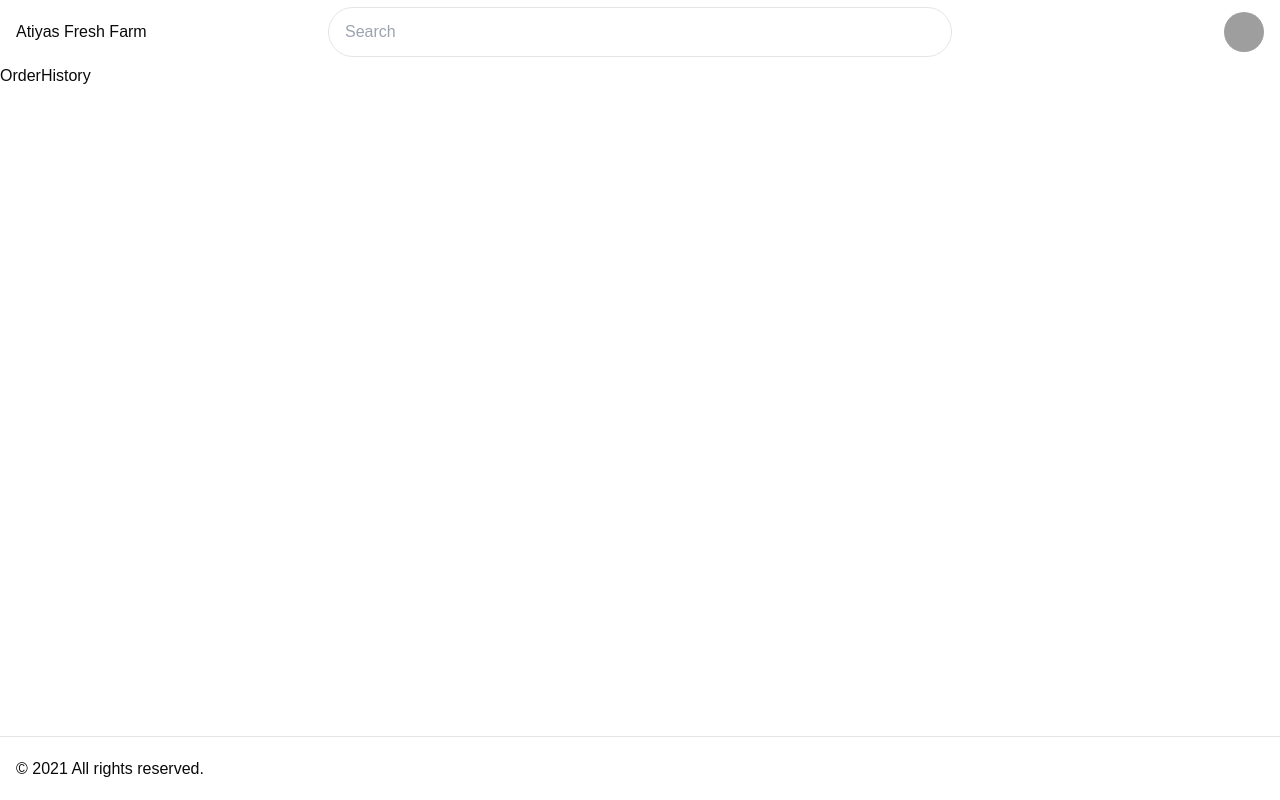
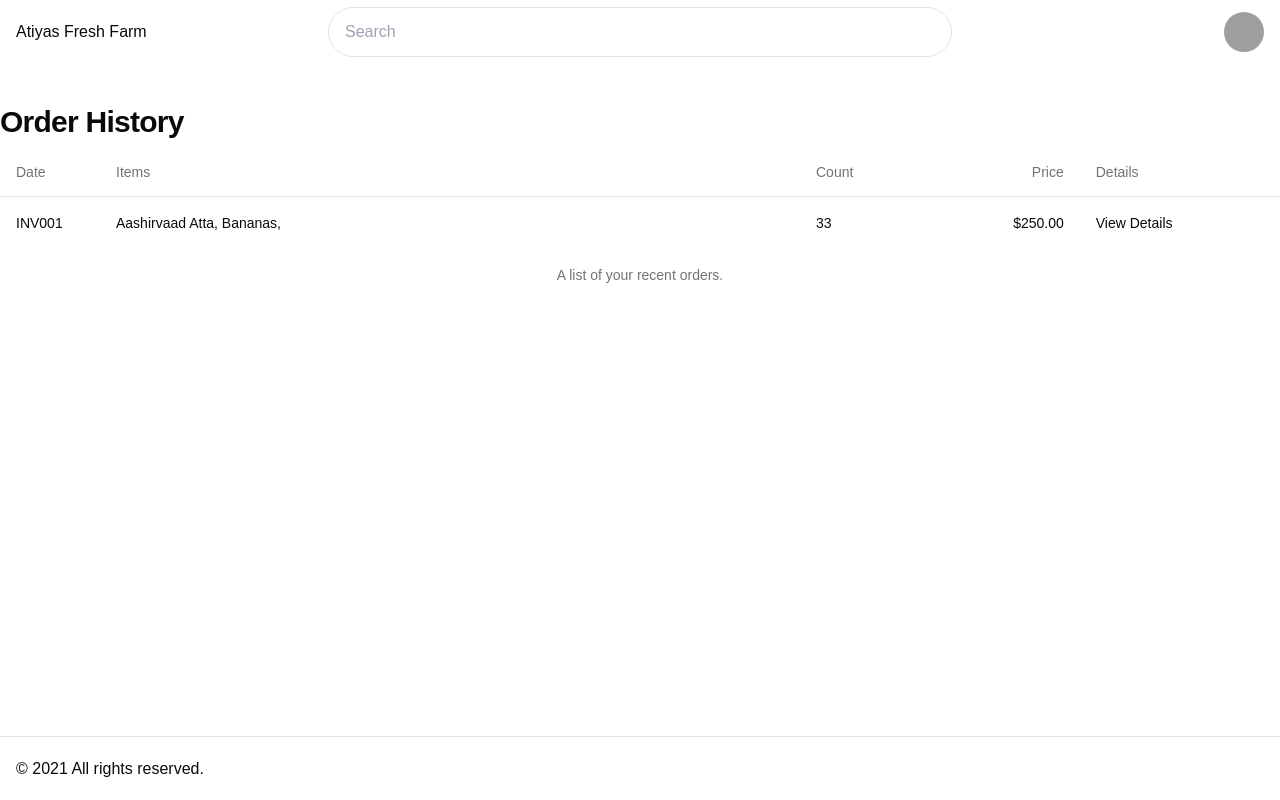
Before and after one commit to atiyas-fresh-farm/atiyas-fresh-farm, a Next.js app: page /order-history in a window 1280 px wide. Built offline with nearby package versions, Linux system fonts and the light colour scheme; grey boxes are pictures that could not be loaded.

Commit message:
add placeholder text

```diff
--- a/src/app/order-history/page.tsx
+++ b/src/app/order-history/page.tsx
@@ -1,7 +1,43 @@
+import { H2 } from '@/components/ui/typography';
+import {
+  Table,
+  TableBody,
+  TableCaption,
+  TableCell,
+  TableHead,
+  TableHeader,
+  TableRow,
+} from "@/components/ui/table"
+
+
 const OrderHistory = () => {
   return (
-    <div>
-      <h1>OrderHistory</h1>
+    <div className="w-full flex justify-center">
+      <main className="container flex flex-col justify-start items-start pt-10">
+        <H2>Order History</H2>
+
+        <Table>
+          <TableCaption>A list of your recent orders.</TableCaption>
+          <TableHeader>
+            <TableRow>
+              <TableHead className="w-[100px]">Date</TableHead>
+              <TableHead className="w-[700px]">Items</TableHead>
+              <TableHead>Count</TableHead>
+              <TableHead className="text-right">Price</TableHead>
+              <TableHead>Details</TableHead>
+            </TableRow>
+          </TableHeader>
+          <TableBody>
+            <TableRow>
+              <TableCell className="font-medium">INV001</TableCell>
+              <TableCell>Aashirvaad Atta, Bananas, </TableCell>
+              <TableCell>33</TableCell>
+              <TableCell className="text-right">$250.00</TableCell>
+              <TableCell>View Details</TableCell>
+            </TableRow>
+          </TableBody>
+        </Table>
+      </main>
     </div>
   );
 }
--- /dev/null
+++ b/src/components/ui/table.tsx
@@ -0,0 +1,117 @@
+import * as React from "react"
+
+import { cn } from "@/lib/utils"
+
+const Table = React.forwardRef<
+  HTMLTableElement,
+  React.HTMLAttributes<HTMLTableElement>
+>(({ className, ...props }, ref) => (
+  <div className="relative w-full overflow-auto">
+    <table
+      ref={ref}
+      className={cn("w-full caption-bottom text-sm", className)}
+      {...props}
+    />
+  </div>
+))
+Table.displayName = "Table"
+
+const TableHeader = React.forwardRef<
+  HTMLTableSectionElement,
+  React.HTMLAttributes<HTMLTableSectionElement>
+>(({ className, ...props }, ref) => (
+  <thead ref={ref} className={cn("[&_tr]:border-b", className)} {...props} />
+))
+TableHeader.displayName = "TableHeader"
+
+const TableBody = React.forwardRef<
+  HTMLTableSectionElement,
+  React.HTMLAttributes<HTMLTableSectionElement>
+>(({ className, ...props }, ref) => (
+  <tbody
+    ref={ref}
+    className={cn("[&_tr:last-child]:border-0", className)}
+    {...props}
+  />
+))
+TableBody.displayName = "TableBody"
+
+const TableFooter = React.forwardRef<
+  HTMLTableSectionElement,
+  React.HTMLAttributes<HTMLTableSectionElement>
+>(({ className, ...props }, ref) => (
+  <tfoot
+    ref={ref}
+    className={cn(
+      "border-t bg-muted/50 font-medium [&>tr]:last:border-b-0",
+      className
+    )}
+    {...props}
+  />
+))
+TableFooter.displayName = "TableFooter"
+
+const TableRow = React.forwardRef<
+  HTMLTableRowElement,
+  React.HTMLAttributes<HTMLTableRowElement>
+>(({ className, ...props }, ref) => (
+  <tr
+    ref={ref}
+    className={cn(
+      "border-b transition-colors hover:bg-muted/50 data-[state=selected]:bg-muted",
+      className
+    )}
+    {...props}
+  />
+))
+TableRow.displayName = "TableRow"
+
+const TableHead = React.forwardRef<
+  HTMLTableCellElement,
+  React.ThHTMLAttributes<HTMLTableCellElement>
+>(({ className, ...props }, ref) => (
+  <th
+    ref={ref}
+    className={cn(
+      "h-12 px-4 text-left align-middle font-medium text-muted-foreground [&:has([role=checkbox])]:pr-0",
+      className
+    )}
+    {...props}
+  />
+))
+TableHead.displayName = "TableHead"
+
+const TableCell = React.forwardRef<
+  HTMLTableCellElement,
+  React.TdHTMLAttributes<HTMLTableCellElement>
+>(({ className, ...props }, ref) => (
+  <td
+    ref={ref}
+    className={cn("p-4 align-middle [&:has([role=checkbox])]:pr-0", className)}
+    {...props}
+  />
+))
+TableCell.displayName = "TableCell"
+
+const TableCaption = React.forwardRef<
+  HTMLTableCaptionElement,
+  React.HTMLAttributes<HTMLTableCaptionElement>
+>(({ className, ...props }, ref) => (
+  <caption
+    ref={ref}
+    className={cn("mt-4 text-sm text-muted-foreground", className)}
+    {...props}
+  />
+))
+TableCaption.displayName = "TableCaption"
+
+export {
+  Table,
+  TableHeader,
+  TableBody,
+  TableFooter,
+  TableHead,
+  TableRow,
+  TableCell,
+  TableCaption,
+}
```
